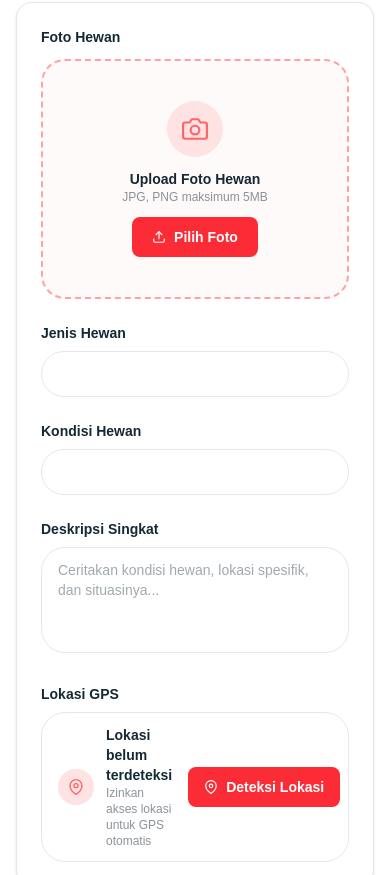
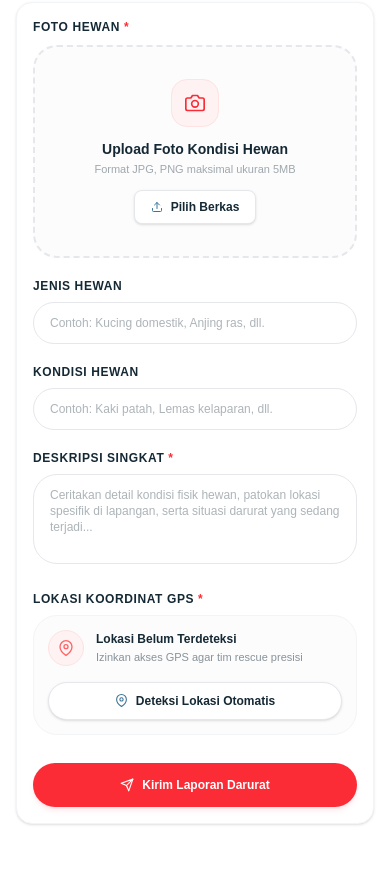
Before and after one commit to deandamanik/pawsphere-frontend, a React (Vite) app: page /paw-alert in a window 390 px wide. Shown: the part 1060-1935 px from the top of the page. Built offline with nearby package versions, Linux system fonts and the light colour scheme.

Commit message:
feat(alert-form): implement framer-motion animations and mobile-friendly layout

```diff
--- a/src/components/paw-alert/AlertForm.jsx
+++ b/src/components/paw-alert/AlertForm.jsx
@@ -1,5 +1,11 @@
-import { motion } from 'framer-motion';
-import { FiCamera, FiUpload, FiMapPin } from 'react-icons/fi';
+import { motion, AnimatePresence } from 'framer-motion';
+import { FiCamera, FiUpload, FiMapPin, FiCheckCircle, FiLoader, FiSend } from 'react-icons/fi';
+
+const fadeUpVariants = {
+  hidden: { opacity: 0, y: 10 },
+  visible: { opacity: 1, y: 0, transition: { type: 'spring', stiffness: 100, damping: 20 } },
+  exit: { opacity: 0, y: -10, transition: { duration: 0.15 } }
+};
 
 const AlertForm = ({
   photoPreview,
@@ -19,112 +25,199 @@ const AlertForm = ({
   return (
     <form
       onSubmit={handleSubmit}
-      className="bg-white border border-gray-200 rounded-2xl p-6 shadow-sm flex flex-col gap-6"
+      className="bg-white border border-gray-100 rounded-2xl p-4 md:p-6 shadow-sm flex flex-col gap-5 md:gap-6"
     >
-      <div>
-        <label className="block text-sm font-semibold text-brand-blue-darker mb-3">
-          Foto Hewan
+      <motion.div variants={fadeUpVariants} initial="hidden" animate="visible">
+        <label className="block text-xs md:text-sm font-bold text-brand-blue-darker uppercase tracking-wider mb-2.5">
+          Foto Hewan <span className="text-red-500">*</span>
         </label>
+
         <div
           onClick={() => fileInputRef.current.click()}
-          className="border-2 border-dashed border-red-300 rounded-xl bg-red-50/40
-                    flex flex-col items-center justify-center py-10 gap-3 cursor-pointer
-                    hover:bg-red-50 transition-colors"
+          className="relative border-2 border-dashed border-gray-200 hover:border-red-300 rounded-xl bg-gray-50/50 hover:bg-red-50/20
+                    flex flex-col items-center justify-center py-8 px-4 gap-3.5 cursor-pointer
+                    transition-all duration-200 group overflow-hidden min-h-40"
         >
+          <AnimatePresence mode="wait">
             {photoPreview ? (
-            <img src={photoPreview} alt="Preview" className="h-32 w-auto rounded-xl object-cover" />
+              <motion.div
+                key="preview"
+                initial={{ opacity: 0, scale: 0.95 }}
+                animate={{ opacity: 1, scale: 1 }}
+                exit={{ opacity: 0, scale: 0.95 }}
+                transition={{ type: 'spring', stiffness: 120, damping: 20 }}
+                className="relative flex flex-col items-center z-10"
+              >
+                <img
+                  src={photoPreview}
+                  alt="Preview"
+                  className="h-36 md:h-44 w-auto max-w-full rounded-lg object-cover shadow-sm border border-gray-200"
+                />
+                <p className="text-[11px] text-brand-blue-normal font-bold mt-2 underline group-hover:text-red-500 transition-colors">
+                  Ubah Foto Hewan
+                </p>
+              </motion.div>
             ) : (
-            <>
-              <div className="w-14 h-14 rounded-full bg-red-100 flex items-center justify-center">
-                <FiCamera size={26} className="text-red-400" />
+              <motion.div
+                key="placeholder"
+                initial={{ opacity: 0 }}
+                animate={{ opacity: 1 }}
+                exit={{ opacity: 0, transition: { duration: 0.1 } }}
+                className="flex flex-col items-center gap-3"
+              >
+                <motion.div
+                  whileHover={{ scale: 1.05, rotate: -2 }}
+                  className="w-12 h-12 rounded-2xl bg-red-50 border border-red-100 flex items-center justify-center group-hover:bg-red-100/70 transition-colors"
+                >
+                  <FiCamera className="text-red-500 text-xl" />
+                </motion.div>
+                <div className="text-center">
+                  <p className="font-bold text-brand-blue-darker text-sm">Upload Foto Kondisi Hewan</p>
+                  <p className="text-brand-blue-darker/40 text-[11px] mt-0.5">Format JPG, PNG maksimal ukuran 5MB</p>
                 </div>
-              <div className="text-center">
-                <p className="font-semibold text-brand-blue-darker text-sm">Upload Foto Hewan</p>
-                <p className="text-brand-blue-darker/50 text-xs">JPG, PNG maksimum 5MB</p>
-              </div>
-            </>
-          )}
                 <motion.button
                   type="button"
-            whileHover={{ y: -1 }}
-            whileTap={{ scale: 0.97 }}
+                  whileHover={{ scale: 1.02, y: -1 }}
+                  whileTap={{ scale: 0.98 }}
                   onClick={(e) => { e.stopPropagation(); fileInputRef.current.click(); }}
-            className="flex items-center gap-2 px-5 py-2.5 bg-red-500 hover:bg-red-600
-                      text-white text-sm font-semibold rounded-lg transition-colors"
+                  className="flex items-center gap-2 px-4 py-2 bg-white border border-gray-200
+                            text-brand-blue-darker text-xs font-bold rounded-lg shadow-sm group-hover:border-red-200 transition-colors"
                 >
-            <FiUpload size={14} />
-            Pilih Foto
+                  <FiUpload size={12} className="text-brand-blue-normal" />
+                  Pilih Berkas
                 </motion.button>
+              </motion.div>
+            )}
+          </AnimatePresence>
         </div>
         <input ref={fileInputRef} type="file" accept="image/jpeg,image/png" className="hidden" onChange={handlePhotoChange} />
-      </div>
+      </motion.div>
 
-      <div>
-        <label className="block text-sm font-semibold text-brand-blue-darker mb-2">Jenis Hewan</label>
+      <motion.div variants={fadeUpVariants} initial="hidden" animate="visible" transition={{ delay: 0.05 }}>
+        <label className="block text-xs md:text-sm font-bold text-brand-blue-darker uppercase tracking-wider mb-2">
+          Jenis Hewan
+        </label>
         <input
           type="text"
+          placeholder="Contoh: Kucing domestik, Anjing ras, dll."
           value={jenisHewan}
           onChange={(e) => setJenisHewan(e.target.value)}
-          className="w-full px-4 py-3 border border-gray-200 rounded-xl text-sm
-                    text-brand-blue-darker focus:outline-none focus:border-brand-blue-normal bg-white transition-colors"
+          className="w-full px-4 py-3 border border-gray-200 rounded-xl text-xs md:text-sm
+                    text-brand-blue-darker placeholder:text-brand-blue-darker/35 focus:outline-none
+                    focus:border-brand-blue-normal focus:ring-2 focus:ring-brand-blue-light/50 bg-white transition-all duration-200"
         />
-      </div>
+      </motion.div>
 
-      <div>
-        <label className="block text-sm font-semibold text-brand-blue-darker mb-2">Kondisi Hewan</label>
+      <motion.div variants={fadeUpVariants} initial="hidden" animate="visible" transition={{ delay: 0.1 }}>
+        <label className="block text-xs md:text-sm font-bold text-brand-blue-darker uppercase tracking-wider mb-2">
+          Kondisi Hewan
+        </label>
         <input
           type="text"
+          placeholder="Contoh: Kaki patah, Lemas kelaparan, dll."
           value={kondisiHewan}
           onChange={(e) => setKondisiHewan(e.target.value)}
-          className="w-full px-4 py-3 border border-gray-200 rounded-xl text-sm
-                    text-brand-blue-darker focus:outline-none focus:border-brand-blue-normal bg-white transition-colors"
+          className="w-full px-4 py-3 border border-gray-200 rounded-xl text-xs md:text-sm
+                    text-brand-blue-darker placeholder:text-brand-blue-darker/35 focus:outline-none
+                    focus:border-brand-blue-normal focus:ring-2 focus:ring-brand-blue-light/50 bg-white transition-all duration-200"
         />
-      </div>
+      </motion.div>
 
-      <div>
-        <label className="block text-sm font-semibold text-brand-blue-darker mb-2">Deskripsi Singkat</label>
+      <motion.div variants={fadeUpVariants} initial="hidden" animate="visible" transition={{ delay: 0.15 }}>
+        <label className="block text-xs md:text-sm font-bold text-brand-blue-darker uppercase tracking-wider mb-2">
+          Deskripsi Singkat <span className="text-red-500">*</span>
+        </label>
         <textarea
           value={deskripsi}
           onChange={(e) => setDeskripsi(e.target.value)}
-          placeholder="Ceritakan kondisi hewan, lokasi spesifik, dan situasinya..."
+          placeholder="Ceritakan detail kondisi fisik hewan, patokan lokasi spesifik di lapangan, serta situasi darurat yang sedang terjadi..."
           rows={4}
-          className="w-full px-4 py-3 border border-gray-200 rounded-xl text-sm
-                    text-brand-blue-darker placeholder:text-brand-blue-darker/40
-                    focus:outline-none focus:border-brand-blue-normal bg-white resize-none transition-colors"
+          className="w-full px-4 py-3 border border-gray-200 rounded-xl text-xs md:text-sm
+                    text-brand-blue-darker placeholder:text-brand-blue-darker/35
+                    focus:outline-none focus:border-brand-blue-normal focus:ring-2 focus:ring-brand-blue-light/50 bg-white resize-none transition-all duration-200"
         />
-      </div>
+      </motion.div>
 
-      <div>
-        <label className="block text-sm font-semibold text-brand-blue-darker mb-2">Lokasi GPS</label>
-        <div className="flex items-center justify-between gap-4 border border-gray-200 rounded-xl px-4 py-3">
-          <div className="flex items-center gap-3">
-            <div className="w-9 h-9 rounded-full bg-red-100 flex items-center justify-center shrink-0">
-              <FiMapPin size={16} className="text-red-400" />
-            </div>
-            <div>
-              <p className="text-sm font-semibold text-brand-blue-darker">
-                {lokasi ? `${lokasi.lat}, ${lokasi.lng}` : 'Lokasi belum terdeteksi'}
-              </p>
-              <p className="text-xs text-brand-blue-darker/50">
-                {lokasi ? 'Lokasi GPS berhasil dideteksi' : 'Izinkan akses lokasi untuk GPS otomatis'}
+      <motion.div variants={fadeUpVariants} initial="hidden" animate="visible" transition={{ delay: 0.2 }}>
+        <label className="block text-xs md:text-sm font-bold text-brand-blue-darker uppercase tracking-wider mb-2">
+          Lokasi Koordinat GPS <span className="text-red-500">*</span>
+        </label>
+        <div className="flex flex-col sm:flex-row items-stretch sm:items-center justify-between gap-4 border border-gray-100 bg-gray-50/50 rounded-xl p-3.5">
+          <div className="flex items-center gap-3 min-w-0">
+            <AnimatePresence mode="wait">
+              {lokasi ? (
+                <motion.div
+                  key="success"
+                  initial={{ scale: 0.5, opacity: 0 }}
+                  animate={{ scale: 1, opacity: 1 }}
+                  className="w-9 h-9 rounded-xl flex items-center justify-center shrink-0 border bg-green-50 border-green-100 text-green-500"
+                >
+                  <FiCheckCircle size={16} />
+                </motion.div>
+              ) : (
+                <motion.div
+                  key="error"
+                  initial={{ scale: 0.5, opacity: 0 }}
+                  animate={{ scale: 1, opacity: 1 }}
+                  className="w-9 h-9 rounded-xl flex items-center justify-center shrink-0 border bg-red-50 border-red-100 text-red-400"
+                >
+                  <FiMapPin size={16} />
+                </motion.div>
+              )}
+            </AnimatePresence>
+            <div className="min-w-0 flex-1">
+              <AnimatePresence mode="wait">
+                <motion.h5
+                  key={lokasi ? 'detected' : 'missing'}
+                  initial={{ opacity: 0, x: -5 }}
+                  animate={{ opacity: 1, x: 0 }}
+                  exit={{ opacity: 0, x: 5 }}
+                  className="text-xs md:text-sm font-extrabold text-brand-blue-darker truncate"
+                >
+                  {lokasi ? `${lokasi.lat.toFixed(5)}, ${lokasi.lng.toFixed(5)}` : 'Lokasi Belum Terdeteksi'}
+                </motion.h5>
+              </AnimatePresence>
+              <p className="text-[11px] text-brand-blue-darker/50 truncate mt-0.5 font-medium">
+                {lokasi ? 'Titik koordinat berhasil dikunci' : 'Izinkan akses GPS agar tim rescue presisi'}
               </p>
             </div>
           </div>
+
           <motion.button
             type="button"
-            whileHover={{ y: -1 }}
-            whileTap={{ scale: 0.97 }}
+            whileHover={loadingLokasi ? {} : { scale: 1.01, y: -1 }}
+            whileTap={loadingLokasi ? {} : { scale: 0.98 }}
             onClick={handleDeteksiLokasi}
             disabled={loadingLokasi}
-            className="flex items-center gap-2 px-4 py-2.5 bg-red-500 hover:bg-red-600
-                      text-white text-sm font-semibold rounded-lg transition-colors
-                      whitespace-nowrap disabled:opacity-60 shrink-0"
+            className="flex items-center justify-center gap-2 px-4 py-2.5 bg-white border border-gray-200 hover:border-gray-300
+                      disabled:bg-gray-100 disabled:text-gray-400 text-brand-blue-darker text-xs font-bold rounded-xl
+                      transition-colors whitespace-nowrap disabled:opacity-100 sm:w-auto w-full shadow-sm"
           >
-            <FiMapPin size={14} />
-            {loadingLokasi ? 'Mendeteksi...' : 'Deteksi Lokasi'}
+            {loadingLokasi ? (
+              <FiLoader size={13} className="animate-spin text-brand-blue-normal" />
+            ) : (
+              <FiMapPin size={13} className="text-brand-blue-normal" />
+            )}
+            {loadingLokasi ? 'Mengunci Koordinat...' : 'Deteksi Lokasi Otomatis'}
           </motion.button>
         </div>
-      </div>
+      </motion.div>
+
+      <motion.button
+        type="submit"
+        variants={fadeUpVariants}
+        initial="hidden"
+        animate="visible"
+        transition={{ delay: 0.25 }}
+        whileHover={{ scale: 1.01 }}
+        whileTap={{ scale: 0.99 }}
+        className="w-full flex items-center justify-center gap-2 py-3.5 mt-2 rounded-xl
+                  bg-red-500 hover:bg-red-600 active:bg-red-700 text-white text-xs md:text-sm font-bold
+                  shadow-md shadow-red-500/10 transition-colors duration-200"
+      >
+        <FiSend size={14} />
+        Kirim Laporan Darurat
+      </motion.button>
     </form>
   );
 };
--- a/src/pages/paw-alert/Paw-alert.jsx
+++ b/src/pages/paw-alert/Paw-alert.jsx
@@ -68,7 +68,7 @@ const PawAlert = () => {
         })).sort((a, b) => a.distance - b.distance);
 
         setSortedShelters(withDist.slice(0, 3));
-        setLokasi({ lat: userLat.toFixed(6), lng: userLng.toFixed(6) });
+        setLokasi({ lat: userLat, lng: userLng });
         setLocationDetected(true);
         setLoadingLokasi(false);
       },
@@ -81,7 +81,11 @@ const PawAlert = () => {
         setLocationError(msg);
         setLoadingLokasi(false);
       },
-      { timeout: 10000, maximumAge: 60000 }
+      {
+        enableHighAccuracy: true,
+        timeout: 15000,
+        maximumAge: 0
+      }
     );
   };
 
@@ -123,8 +127,8 @@ const PawAlert = () => {
 
               {!locationDetected && (
                 <motion.button
-                  whileHover={{ y: -1 }}
-                  whileTap={{ scale: 0.97 }}
+                  whileHover={{ scale: 1.01 }}
+                  whileTap={{ scale: 0.98 }}
                   onClick={handleDeteksiLokasi}
                   disabled={loadingLokasi}
                   className="w-full flex items-center justify-center gap-2 py-2 mb-4 rounded-lg
@@ -138,7 +142,7 @@ const PawAlert = () => {
 
               {locationError && (
                 <p className="text-red-500 text-[11px] mb-3 bg-red-50 rounded-lg px-3 py-2">
-                  ⚠️ {locationError}
+                  {locationError}
                 </p>
               )}
 
```
Lines whose indentation alone changed are shown as unchanged.
